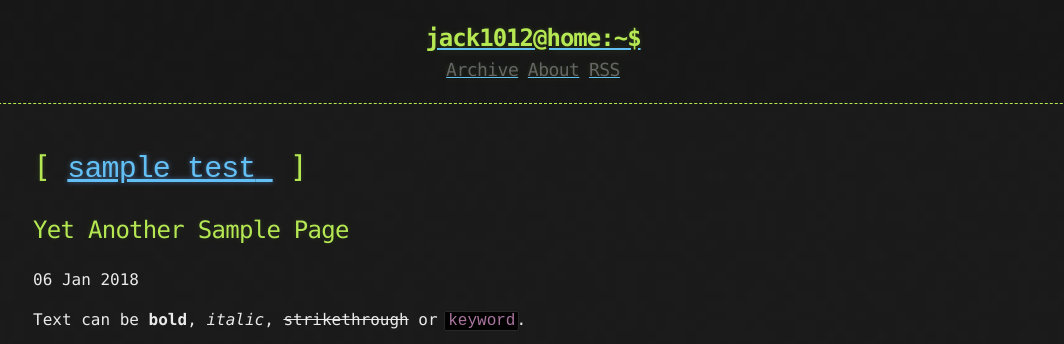
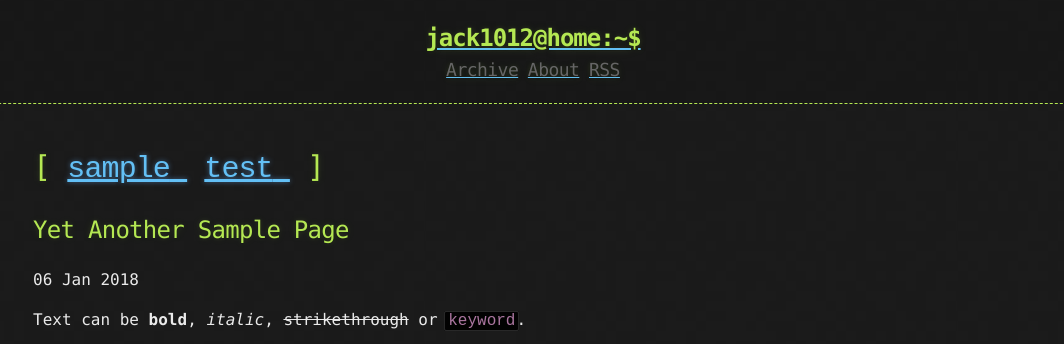
Before and after one commit to jack1012/jack1012.github.io, a Jekyll site: the page built from _posts/2018-01-06-Yet-Another-Sample-Page.md, in a window 1280 px wide and 900 px high. Shown: the top 344 px of the window, without its empty margins (107-1171 px from the left). Built offline with Jekyll 4.4.1, drawn with Linux system fonts in a browser that asks for light colours; some of the changed text lies outside the part shown.

```diff
--- a/_posts/2018-01-06-Yet-Another-Sample-Page.md
+++ b/_posts/2018-01-06-Yet-Another-Sample-Page.md
@@ -3,7 +3,7 @@ title: Yet Another Sample Page
 published: true
 layout      : post
 categories  : articles
-tags        : [sample test]
+tags        : [sample, test]
 ---
 
 Text can be **bold**, _italic_, ~~strikethrough~~ or `keyword`.
```
